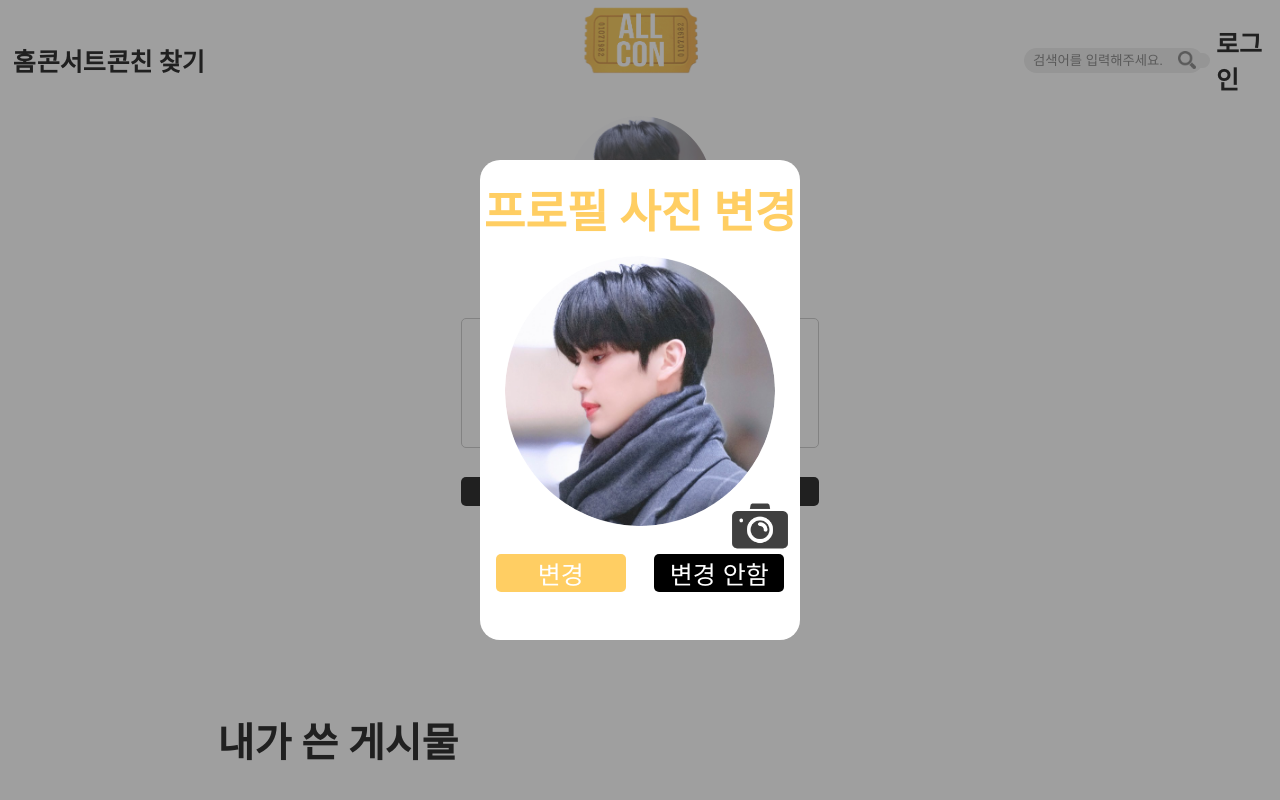
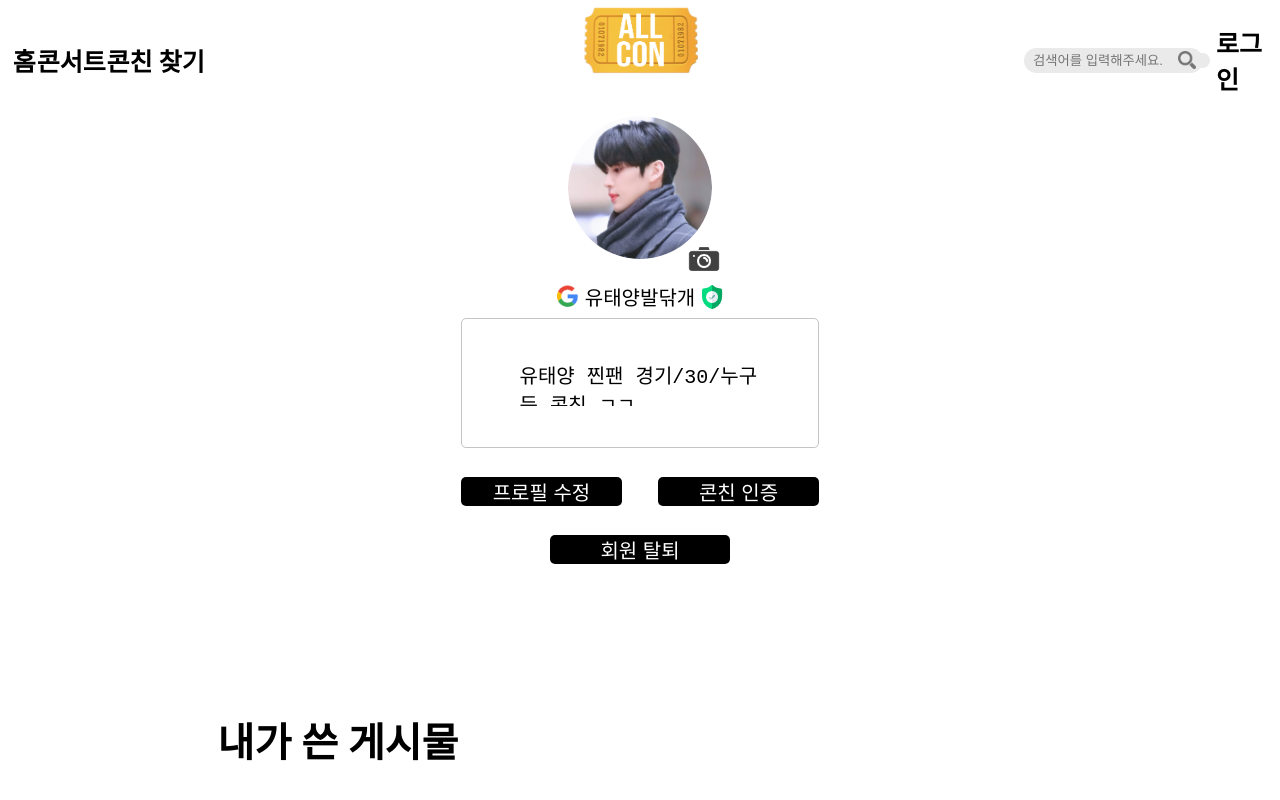
Before and after one commit to codestates/ALL-CON, a React (Create React App) app in the folder client/: page / in a window 1280 px wide. Shown: the top 800 px of the page. Built offline with nearby package versions, Linux system fonts and the light colour scheme.

Commit message:
In Progress: ConChinCdertificationPage

```diff
--- a/client/src/App.tsx
+++ b/client/src/App.tsx
@@ -16,9 +16,7 @@ function App() {
       {/* <ConChinPage /> */}
       {/* <ConChinCertificationPage /> */}
       <MyPage />
-      <div id='modalWrapper'>
-        <MyProfileImageModal />
-      </div>
+      <div id='modalWrapper'>{/* <MyProfileImageModal /> */}</div>
     </div>
   );
 }
```
